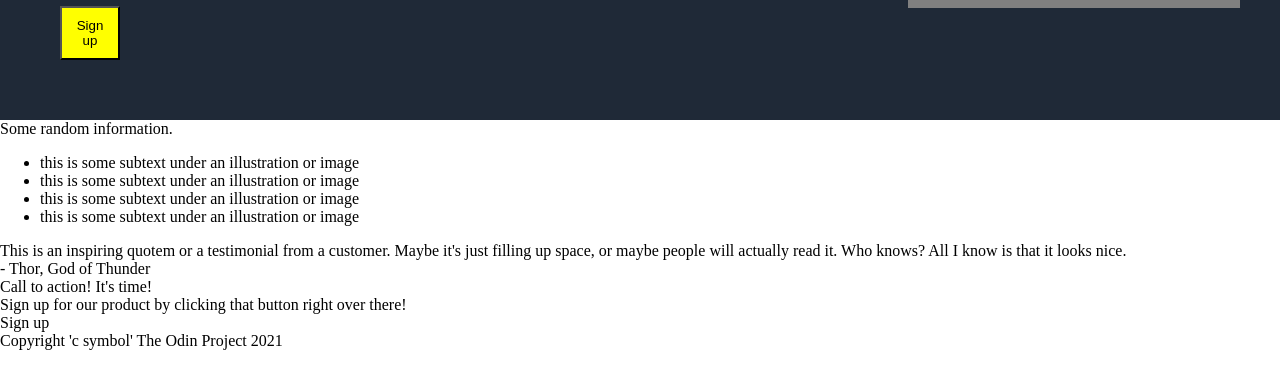
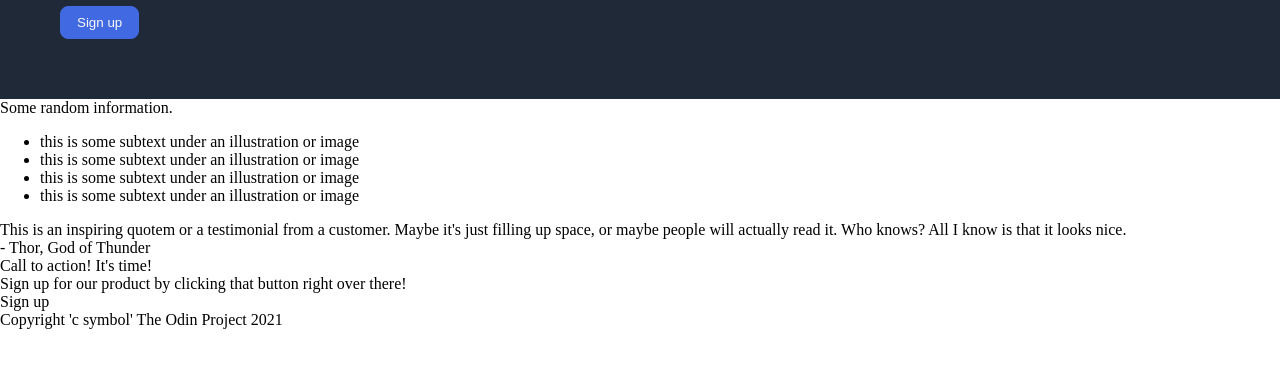
Before and after one commit to claytonjr96/landing-page, a plain HTML site: page index.html in a window 1280 px wide. Shown: the part 342-730 px from the top of the page. Drawn offline with Linux system fonts and the light colour scheme.

Commit message:
Adjust the signup button with borders and background color

```diff
--- a/style.css
+++ b/style.css
@@ -61,11 +61,11 @@ body {
 }
 
 .header-signup {
-    background-color: yellow;
-    display: flex;
-    width: 60px;
-    padding: 10px;
-    justify-content: center;
+    background-color: royalblue;
+    color:#F9FAF8;
+    padding: 8px 16px;
+    border-radius: 8px;
+    border: 1px solid royalblue;
 }
 
 a {
```
